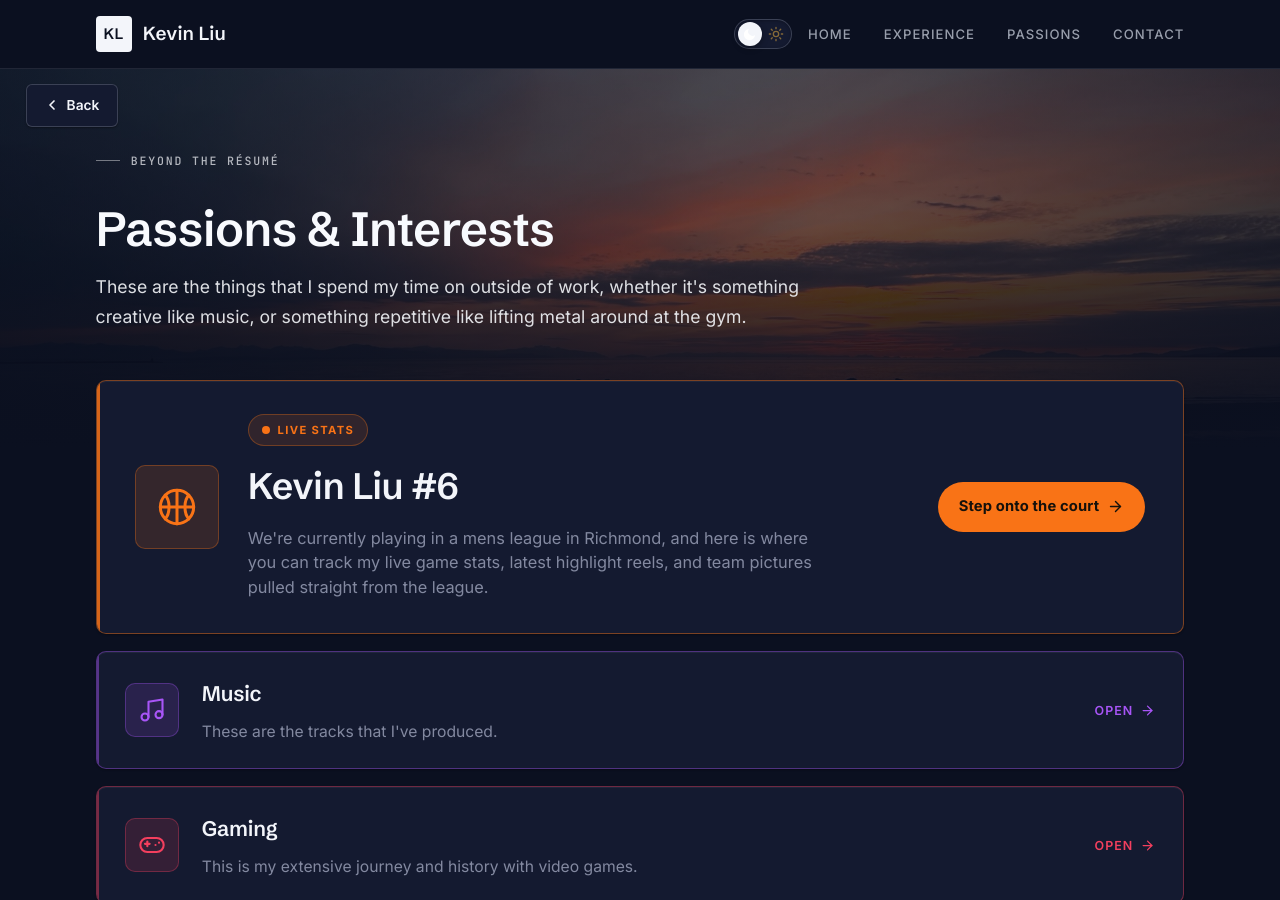
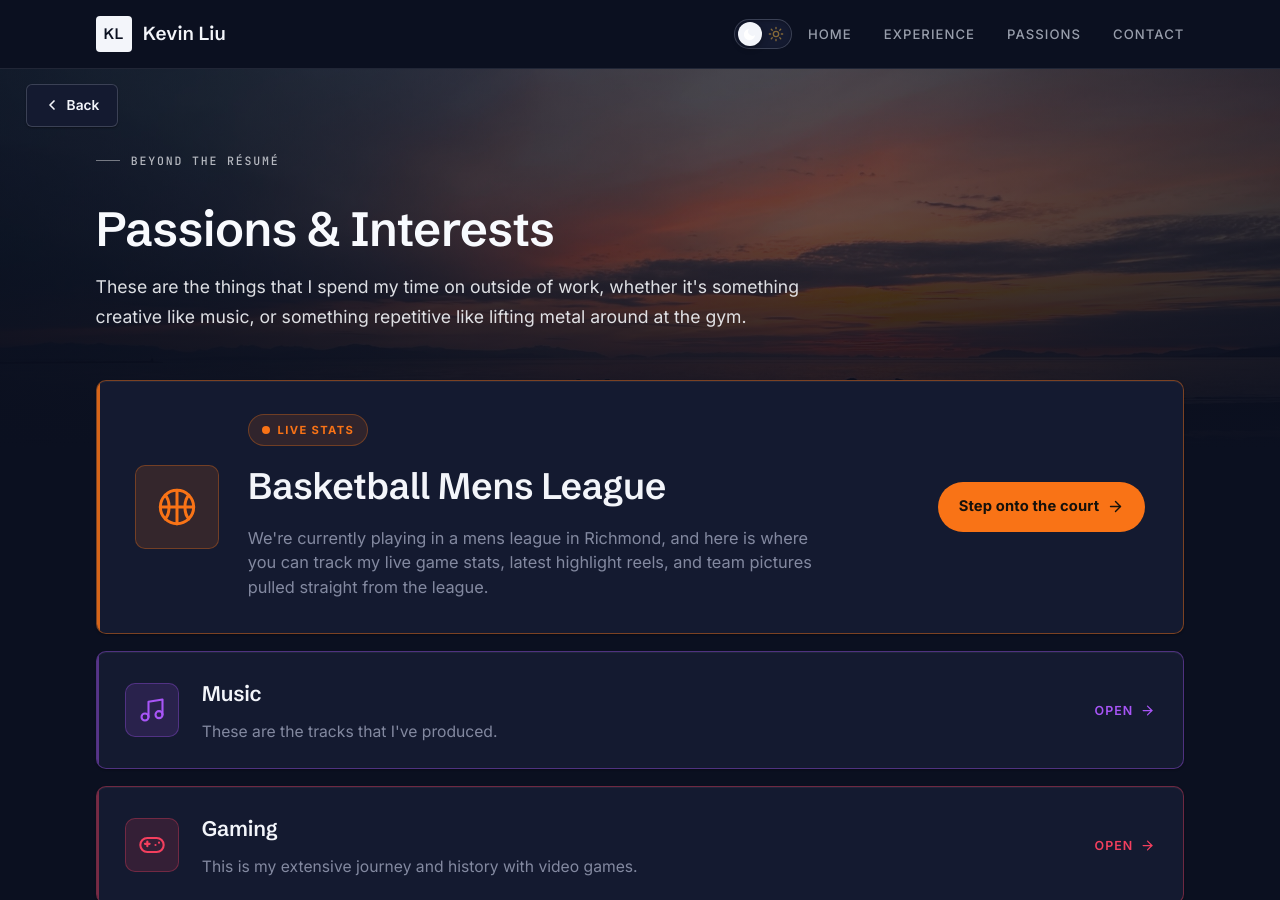
Before and after one commit to kev2k04/kev2k04.github.io, a Jekyll site: the page built from passions.html, in a window 1280 px wide and 900 px high. Built offline with Jekyll 4.4.1, drawn with Linux system fonts in a browser that asks for light colours.

Commit message:
Passions: retitle basketball banner to "Basketball Mens League"
Co-Authored-By: Claude Opus 4.8 <noreply@anthropic.com>

```diff
--- a/_data/passions.yml
+++ b/_data/passions.yml
@@ -20,7 +20,7 @@
 - id: basketball
   kind: link
   featured: true
-  title: "Kevin Liu #6"
+  title: "Basketball Mens League"
   icon: basketball
   tagline: >-
     We're currently playing in a mens league in Richmond, and here is where you
```
